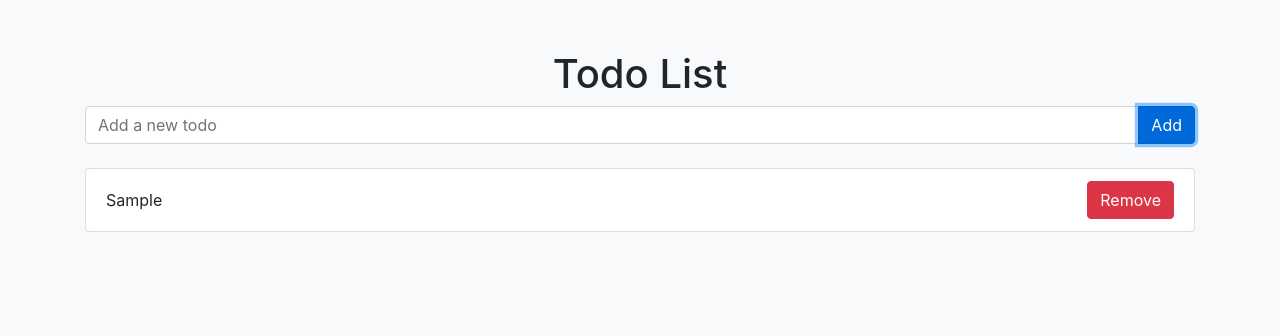
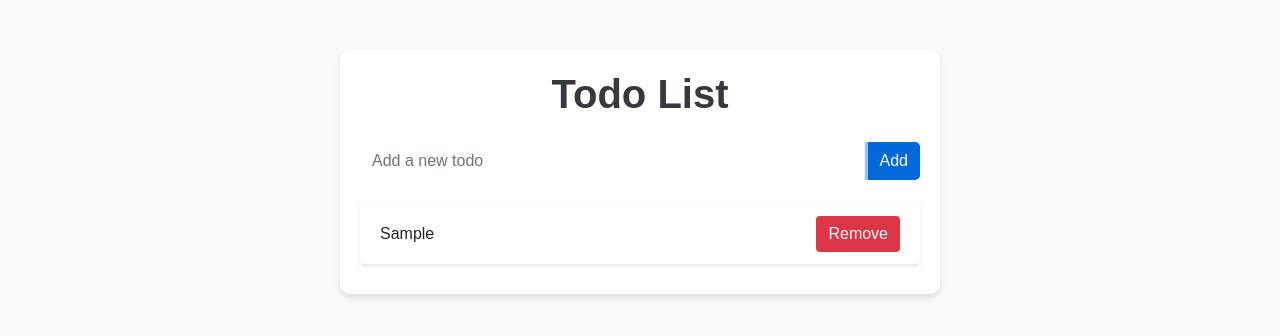
Before and after one commit to ShuaibuPassionateProgrammer/todo-list, a plain HTML site: page index.html in a window 1280 px wide. Both pictures are taken after typing "Sample" into the empty fields and a click on the button "Add". Drawn offline with nearby package versions, Linux system fonts and the light colour scheme.

Commit message:
the entire layout has been changed

```diff
--- a/index.html
+++ b/index.html
@@ -8,26 +8,58 @@
     <style>
         body {
             background-color: #f8f9fa;
+            font-family: 'Arial', sans-serif;
         }
         .container {
             margin-top: 50px;
+            max-width: 600px;
+            background: #ffffff;
+            border-radius: 10px;
+            box-shadow: 0 4px 6px rgba(0, 0, 0, 0.1);
+            padding: 20px;
         }
-        .todo-item {
-            display: flex;
-            justify-content: space-between;
-            align-items: center;
+        h1 {
+            font-weight: bold;
+            color: #343a40;
         }
-        .todo-item span {
-            flex-grow: 1;
+        .input-group {
+            border-radius: 5px;
+            overflow: hidden;
+        }
+        .form-control {
+            border: none;
+            box-shadow: none;
+        }
+        .form-control:focus {
+            box-shadow: none;
+            border-color: #007bff;
+        }
+        .btn-primary {
+            background-color: #007bff;
+            border: none;
+        }
+        .btn-primary:hover {
+            background-color: #0056b3;
+        }
+        .list-group-item {
+            border: none;
+            border-radius: 5px;
+            margin-bottom: 10px;
+            box-shadow: 0 2px 4px rgba(0, 0, 0, 0.1);
         }
         .btn-remove {
-            margin-left: 10px;
+            background-color: #dc3545;
+            border: none;
+            color: #fff;
+        }
+        .btn-remove:hover {
+            background-color: #c82333;
         }
     </style>
 </head>
 <body>
     <div class="container">
-        <h1 class="text-center">Todo List</h1>
+        <h1 class="text-center mb-4">Todo List</h1>
         <form id="todo-form" class="mb-4">
             <div class="input-group">
                 <input type="text" id="todo-input" class="form-control" placeholder="Add a new todo" required>
@@ -50,8 +82,8 @@
             const todoText = input.value.trim();
             if (todoText) {
                 const li = document.createElement('li');
-                li.className = 'list-group-item todo-item';
-                li.innerHTML = `<span>${todoText}</span><button class="btn btn-danger btn-remove">Remove</button>`;
+                li.className = 'list-group-item d-flex justify-content-between align-items-center';
+                li.innerHTML = `<span>${todoText}</span><button class="btn btn-remove">Remove</button>`;
                 todoList.appendChild(li);
                 input.value = '';
             }
```
